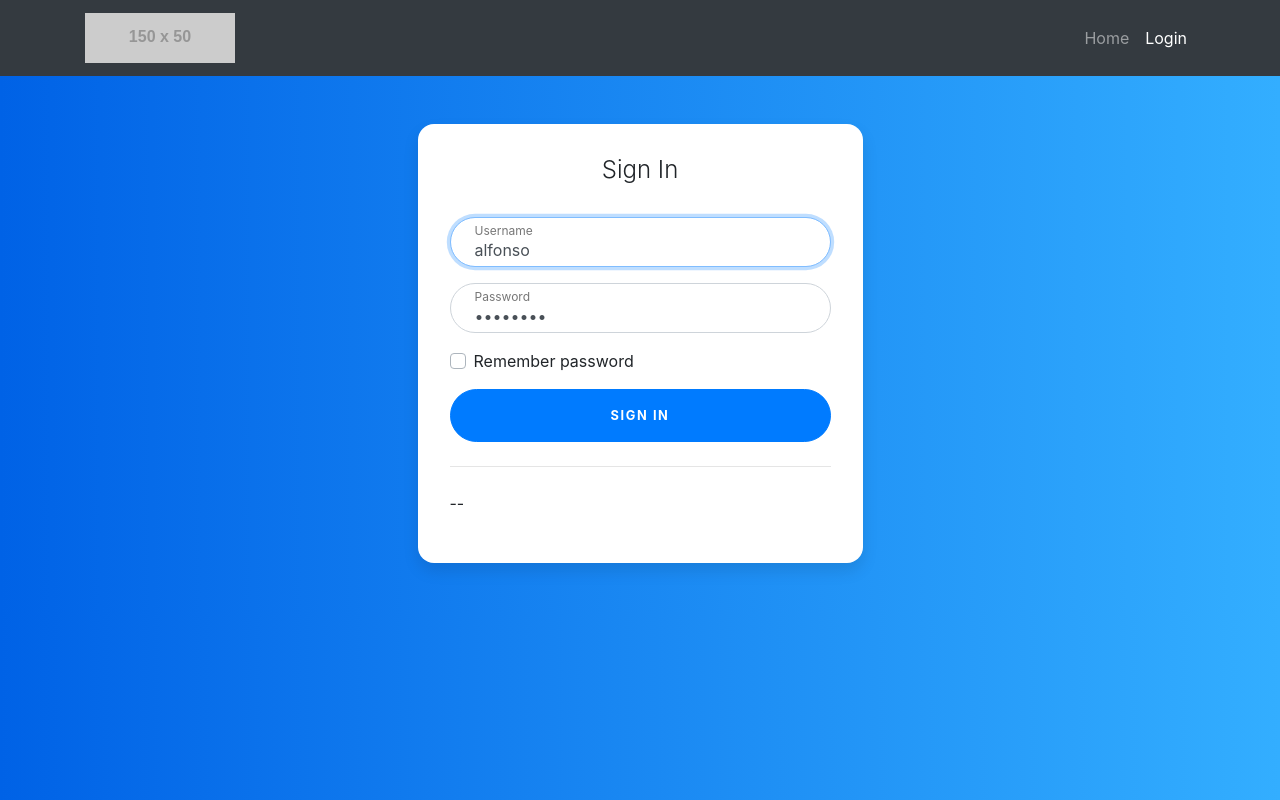
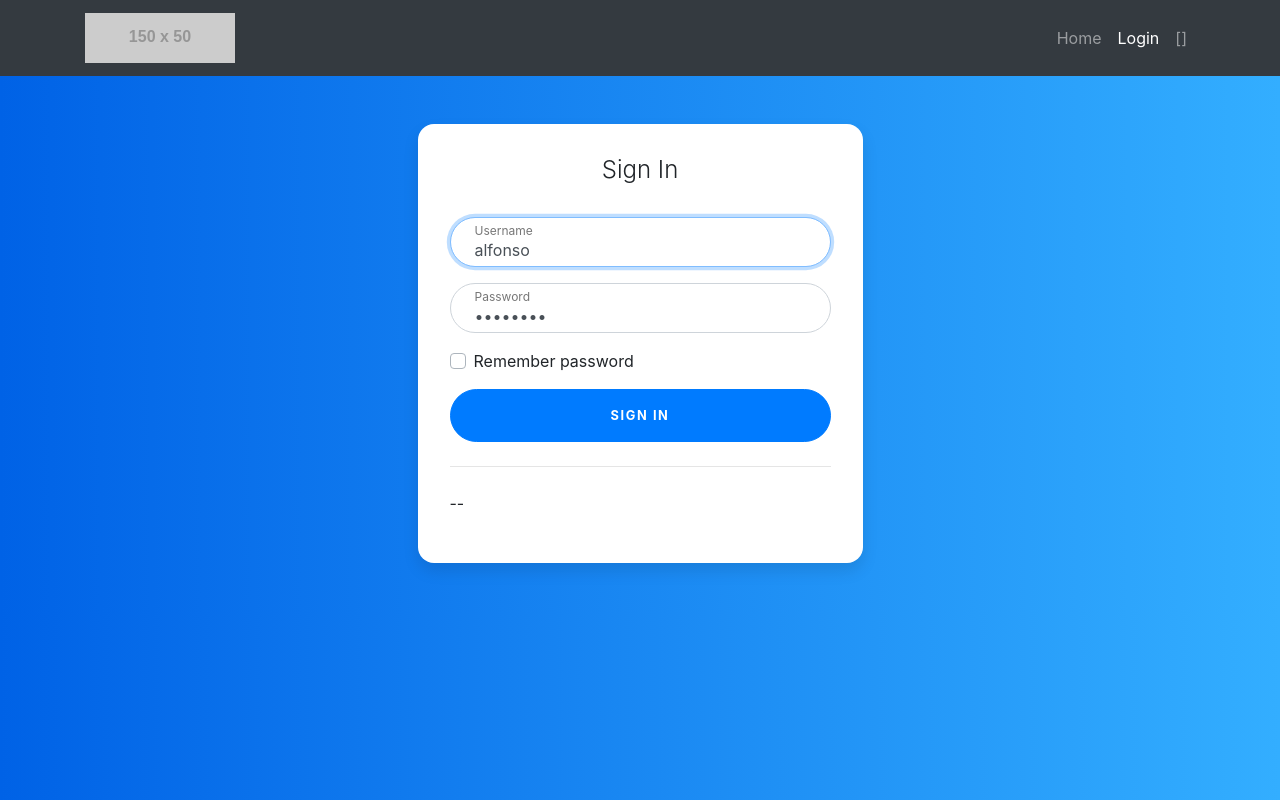
Before and after one commit to alfonsocatanzaro/go-wol-esx, a React (Create React App) app in the folder ui/: page /login in a window 1280 px wide. Built offline with nearby package versions, Linux system fonts and the light colour scheme.

Commit message:
UI, Add context

```diff
--- a/ui/package.json
+++ b/ui/package.json
@@ -25,6 +25,7 @@
   },
   "scripts": {
     "start": "PORT=3001 react-scripts start",
+    "startw": "set PORT=3001 && react-scripts start",
     "build": "react-scripts build",
     "test": "react-scripts test",
     "eject": "react-scripts eject"
--- a/ui/src/App.tsx
+++ b/ui/src/App.tsx
@@ -3,11 +3,13 @@ import Main from './pages/Main';
 import Login from './pages/Login';
 import NavBar from './components/NavBar';
 import { BrowserRouter as Router, Switch, Route } from 'react-router-dom';
+import { LoginStatusContext, initialLoginStatus } from './contexts/LoginContext'
 // TODO Hide navbar if not logged in
 // TODO If not logged in redirect always to login page
 function App() {
   return (
     <Router>
+      <LoginStatusContext.Provider value={initialLoginStatus}>
         <NavBar />
         <div className="container">
           <Switch>
@@ -19,6 +21,7 @@ function App() {
             </Route>
           </Switch>
         </div>
+      </LoginStatusContext.Provider>
     </Router>
   );
 }
--- a/ui/src/components/NavBar.tsx
+++ b/ui/src/components/NavBar.tsx
@@ -1,7 +1,9 @@
-import React, { ReactElement } from 'react';
+import React, { ReactElement, useContext } from 'react';
 import { NavLink } from 'react-router-dom';
+import { LoginStatusContext, LoginStatus } from '../contexts/LoginContext'
 
 export default function NavBar(): ReactElement {
+  const loginStatus = useContext<LoginStatus>(LoginStatusContext);
   return (
     <nav className="navbar navbar-expand-lg navbar-dark bg-dark static-top">
       <div className="container">
@@ -31,6 +33,11 @@ export default function NavBar(): ReactElement {
                 Login
               </NavLink>
             </li>
+            <li className="nav-item">
+              <span className="nav-link">
+                [{loginStatus.username}]
+              </span>
+            </li>
           </ul>
         </div>
       </div>
--- /dev/null
+++ b/ui/src/contexts/LoginContext.ts
@@ -0,0 +1,17 @@
+import React from "react";
+
+export interface LoginStatus {
+  isLoggedIn: boolean;
+  username: string;
+  token: string;
+  refreshToken: string
+}
+
+export const initialLoginStatus: LoginStatus = {
+  isLoggedIn: false,
+  username: '',
+  token: '',
+  refreshToken: ''
+}
+
+export const LoginStatusContext = React.createContext(initialLoginStatus);
--- a/ui/src/pages/Login.tsx
+++ b/ui/src/pages/Login.tsx
@@ -18,7 +18,7 @@ const Login: React.FC = () => {
 
     (async () => {
       const users = await Axios.post(
-        'http://localhost:3000/api/login',
+        '/api/login',
         { username, password },
         { headers: { 'Content-Type': 'application/json' } }
       );
```
Lines whose indentation alone changed are shown as unchanged.
